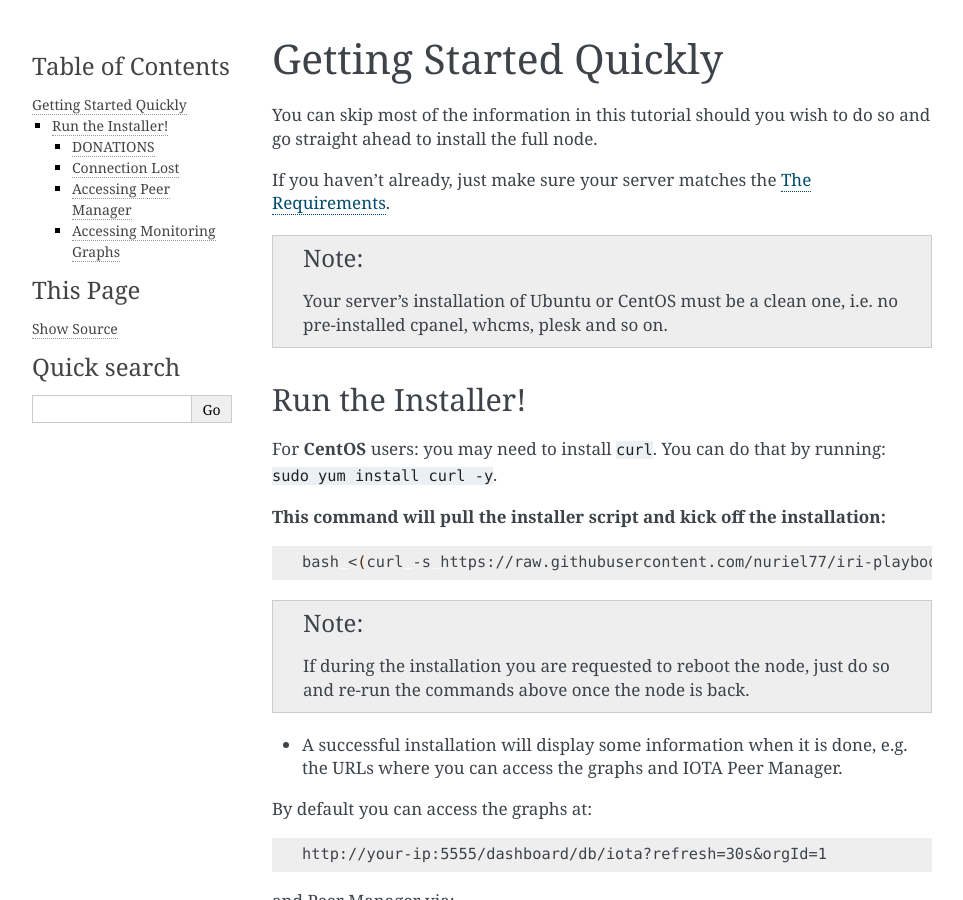
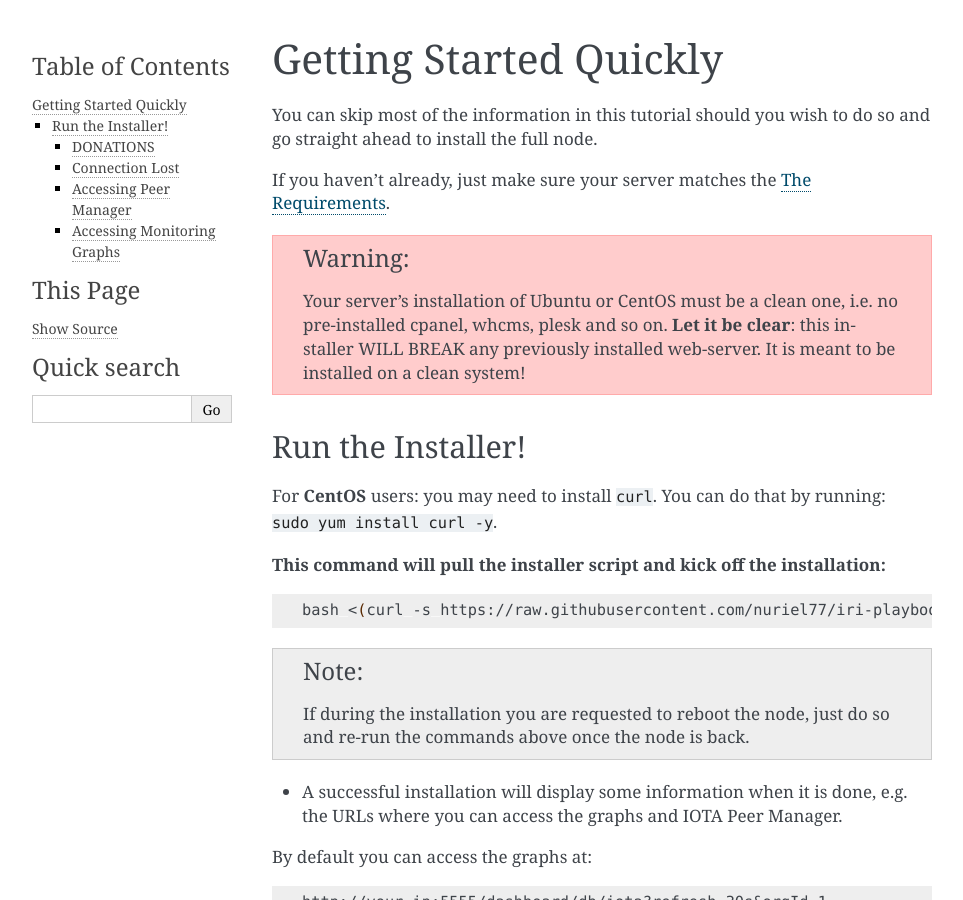
Before and after one commit to nuriel77/iri-playbook, a Sphinx documentation site: the page built from docs/getting-started-quickly.rst, in a window 1280 px wide and 900 px high. Shown: the whole window, without its empty margins (148-1111 px from the left). Built offline with Sphinx 7.4.7, drawn with Linux system fonts in a browser that asks for light colours.

Commit message:
Updated getting strated quickly doc

```diff
--- a/docs/getting-started-quickly.rst
+++ b/docs/getting-started-quickly.rst
@@ -9,9 +9,10 @@
 If you haven't already, just make sure your server matches the :ref:`requirements`.
 
 
-.. note::
+.. warning::
 
    Your server's installation of Ubuntu or CentOS must be a clean one, i.e. no pre-installed cpanel, whcms, plesk and so on.
+   **Let it be clear**: this installer WILL BREAK any previously installed web-server. It is meant to be installed on a clean system!
 
 
 Run the Installer!
```
